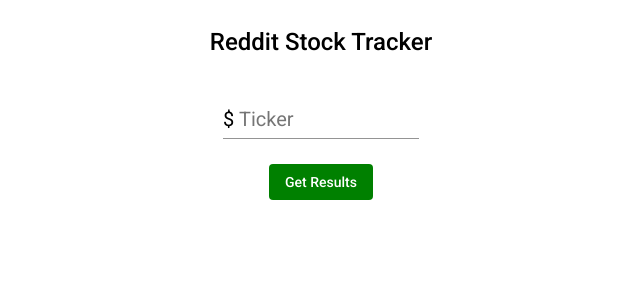
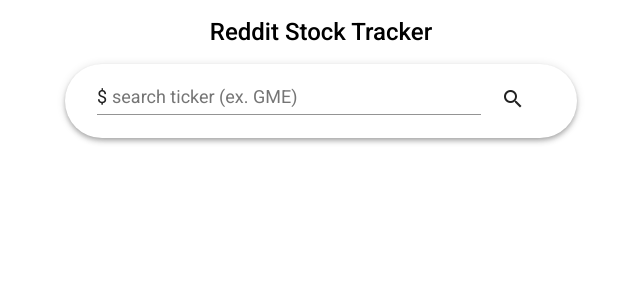
Before and after one commit to super-okay/reddit-stock-tracker, an Angular app in the folder frontend/rst-frontend/: page / in a window 1280 px wide. Shown: the top 300 px of the page, without its empty margins (319-959 px from the left). Built offline with nearby package versions, Linux system fonts and the light colour scheme.

Commit message:
search bar UI updates

```diff
--- a/frontend/rst-frontend/src/app/app.module.ts
+++ b/frontend/rst-frontend/src/app/app.module.ts
@@ -10,6 +10,7 @@
 import { FormsModule } from '@angular/forms';
 import { TextFieldModule } from '@angular/cdk/text-field';
 import { MatCard, MatCardModule } from '@angular/material/card';
+import { MatIcon, MatIconModule } from '@angular/material/icon';
 
 import { AppComponent } from './app.component';
 import { HomePageComponent } from './home-page/home-page.component';
@@ -29,7 +30,8 @@
     MatInputModule,
     FormsModule,
     TextFieldModule,
-    MatCardModule
+    MatCardModule,
+    MatIconModule
   ],
   providers: [],
   bootstrap: [AppComponent]
--- a/frontend/rst-frontend/src/app/home-page/home-page.component.html
+++ b/frontend/rst-frontend/src/app/home-page/home-page.component.html
@@ -2,14 +2,14 @@
     <h1 class="main-header">Reddit Stock Tracker</h1>
 
     <div class="ticker-container">
-        <div>
-            <mat-form-field class="ticker-input">
-                <mat-label>Ticker</mat-label>
-                <input matInput placeholder="Ex. GME" [(ngModel)]="selectedTicker">
+        <mat-card class="search-border mat-elevation-z4">
+            <mat-form-field class="ticker-input" [floatLabel]="'never'">
+                <!-- <mat-label>Ticker</mat-label> -->
+                <input matInput placeholder="search ticker (ex. GME)" [(ngModel)]="selectedTicker">
                 <span matPrefix>$&nbsp;</span>
             </mat-form-field>
-        </div>
-        <button mat-button class="submit-button" (click)="getStockData(selectedTicker)">Get Results</button>
+            <button mat-button (click)="getStockData(selectedTicker)" class="search-button"><mat-icon>search</mat-icon></button>
+        </mat-card>
     </div>
 
     <div class="card-container" *ngIf="hasLoaded">
@@ -17,7 +17,7 @@
             <h2 class="card-header">{{fullName}} ({{submittedTicker}})</h2>
             <p class="stock-text">
                 Price at market open on <span class="big-text">{{dateAtOpen}}</span> was <span class="big-text">${{priceAtOpen}}</span>.<br>
-                {{submittedTicker}} was mentioned {{numRedditPosts}} times on r/wallstreetbets in the past two days.
+                {{submittedTicker}} was mentioned <span class="big-text">{{numRedditPosts}} times</span> on r/wallstreetbets in the past two days.
             </p>
         </mat-card>
     </div>
--- a/frontend/rst-frontend/src/app/home-page/home-page.component.scss
+++ b/frontend/rst-frontend/src/app/home-page/home-page.component.scss
@@ -1,11 +1,11 @@
 .main-container {
-    margin-top: 2%;
+    margin-top: 2vh;
 }
 
 .main-header {
     text-align: center;
     font-weight: 500;
-    margin-bottom: 2%;
+    margin-bottom: 2vh;
 }
 
 .ticker-container {
@@ -14,19 +14,22 @@
     text-align: center;
 }
 
-mat-form-field.ticker-input {
-    font-size: 20px;
+.search-border {
+    max-width: 512px;
+    margin: auto;
+    border-radius: 45px;
+    padding: 0;
 }
 
-.submit-button {
-    background-color: green;
-    color: white;
+mat-form-field.ticker-input {
+    font-size: 18px;
+    width: 75%;
 }
 
 .card-container {
     max-width: 1024px;
     margin: auto;
-    margin-top: 2%;
+    margin-top: 4vh;
 }
 
 .card-header {
```
